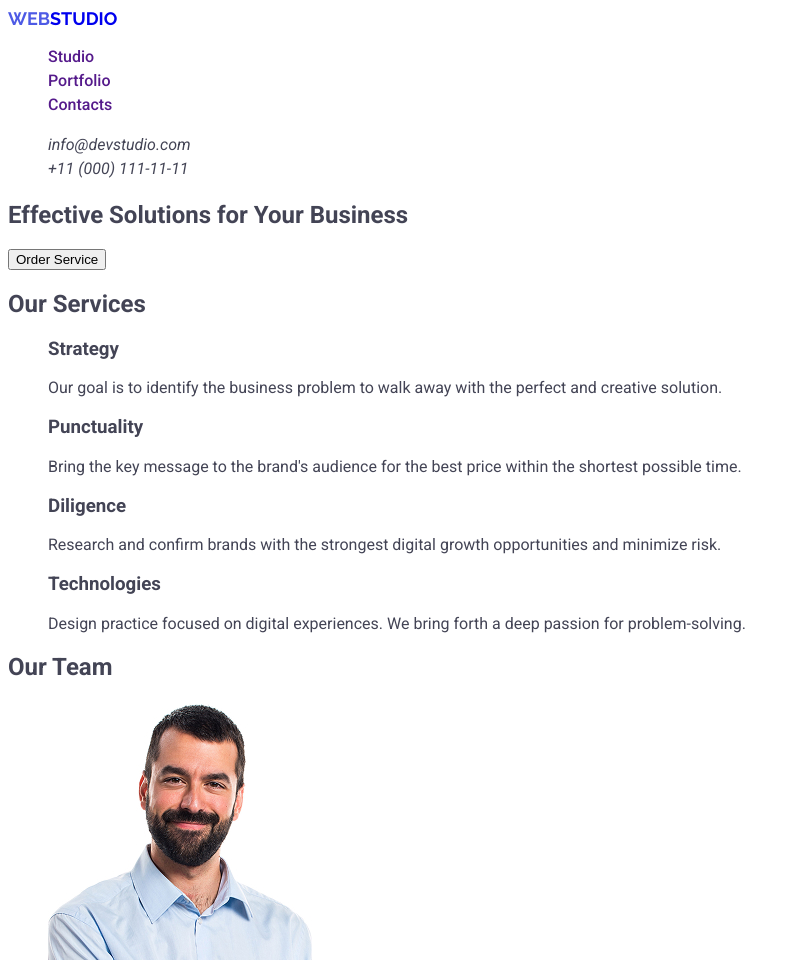
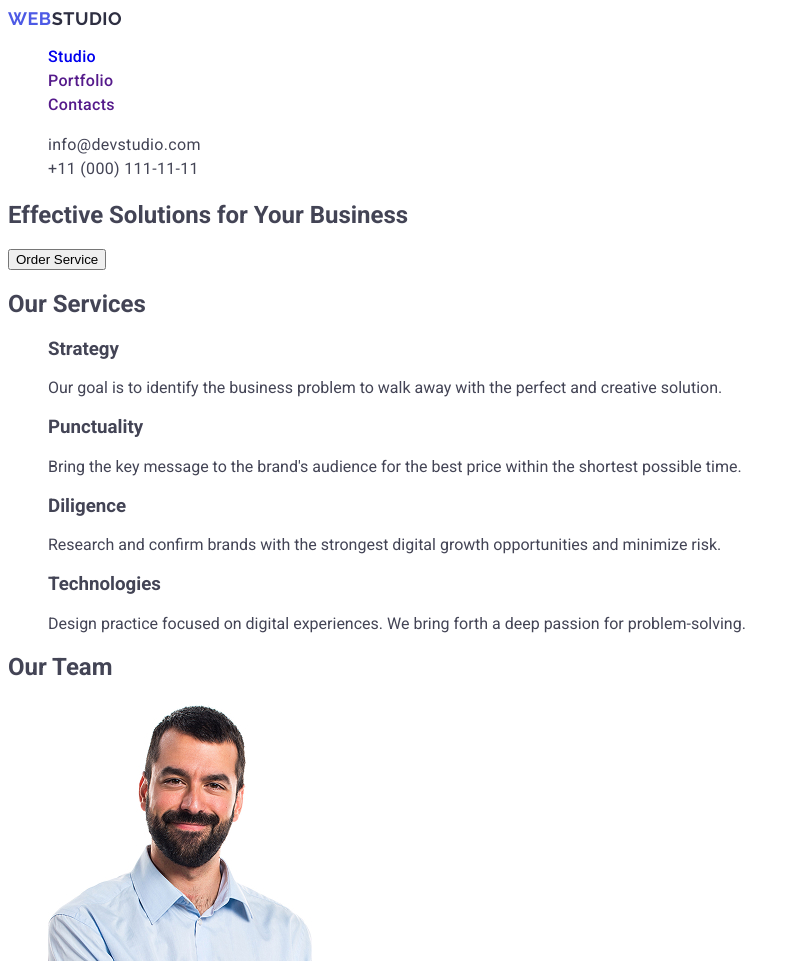
Before and after one commit to Nishiyuuu/goit-markup-hw-02, a plain HTML site: page index.html in a window 1280 px wide. Shown: the top 964 px of the page, without its empty margins (0-800 px from the left). Drawn offline with Linux system fonts and the light colour scheme.

Commit message:
header is finish

```diff
--- a/css/styles.css
+++ b/css/styles.css
@@ -11,6 +11,10 @@ ul{
     list-style: none;
 }
 
+address{
+    font-style: normal;
+}
+
 .header-nav{
     color: #2e2f42;
 }
@@ -19,10 +23,13 @@ ul{
     font-family: "Raleway", sans-serif;
     font-weight: bold;
     text-transform: uppercase;
-    line-height: 1.16667;
+    line-height: 1.17;
+    letter-spacing: 0.03em;
+    color: #4d5ae5;
 }
 .header-nav .header-logo span{
-    color: #4d5ae5;
+    color: #2e2f42;
+
 }
 
 .header-nav .header-menu{
@@ -32,12 +39,22 @@ ul{
 .header-nav .header-menu .header-menu-item{
     font-size: 16px;
     line-height: 1.5;
-
+    letter-spacing: 0.02em;
+    color: #2e2f42;
+}
+.header-menu-item-link:hover,
+.header-menu-item-link:focus{
+    color: #404bbf;
 }
 
-.header-contacts a{
+.header-contacts-item-link{
     font-size: 16px;
     line-height: 1.5;
     font-weight: normal;
     color: currentColor;
+    letter-spacing: 0.02em;
 }
+.header-contacts-item-link:hover,
+.header-contacts-item-link:focus{
+    color: #404bbf;
+}
--- a/index.html
+++ b/index.html
@@ -13,26 +13,26 @@
 <body>
     <header>
         <nav class="header-nav">
-            <a href="./index.html" class="header-logo"><span>Web</span>Studio</a>
+            <a href="./index.html" class="header-logo">Web<span>Studio</span></a>
             <ul class="header-menu">
                 <li class="header-menu-item">
-                    <a href="">Studio</a>
+                    <a href="./index.html" class="header-menu-item-link">Studio</a>
                 </li>
                 <li class="header-menu-item">
-                    <a href="">Portfolio</a>
+                    <a href="" class="header-menu-item-link">Portfolio</a>
                 </li>
                 <li class="header-menu-item">
-                    <a href="">Contacts</a>
+                    <a href="" class="header-menu-item-link">Contacts</a>
                 </li>
             </ul>
         </nav>
         <address class="header-contacts">
             <ul>
                 <li class="header-contacts-item">
-                    <a href="mailto:info@devstudio.com">info@devstudio.com</a>
+                    <a href="mailto:info@devstudio.com" class="header-contacts-item-link">info@devstudio.com</a>
                 </li>
                 <li class="header-contacts-item">
-                    <a href="tel:+110001111111">+11 (000) 111-11-11</a>
+                    <a href="tel:+110001111111" class="header-contacts-item-link">+11 (000) 111-11-11</a>
                 </li>
             </ul>
 
```
